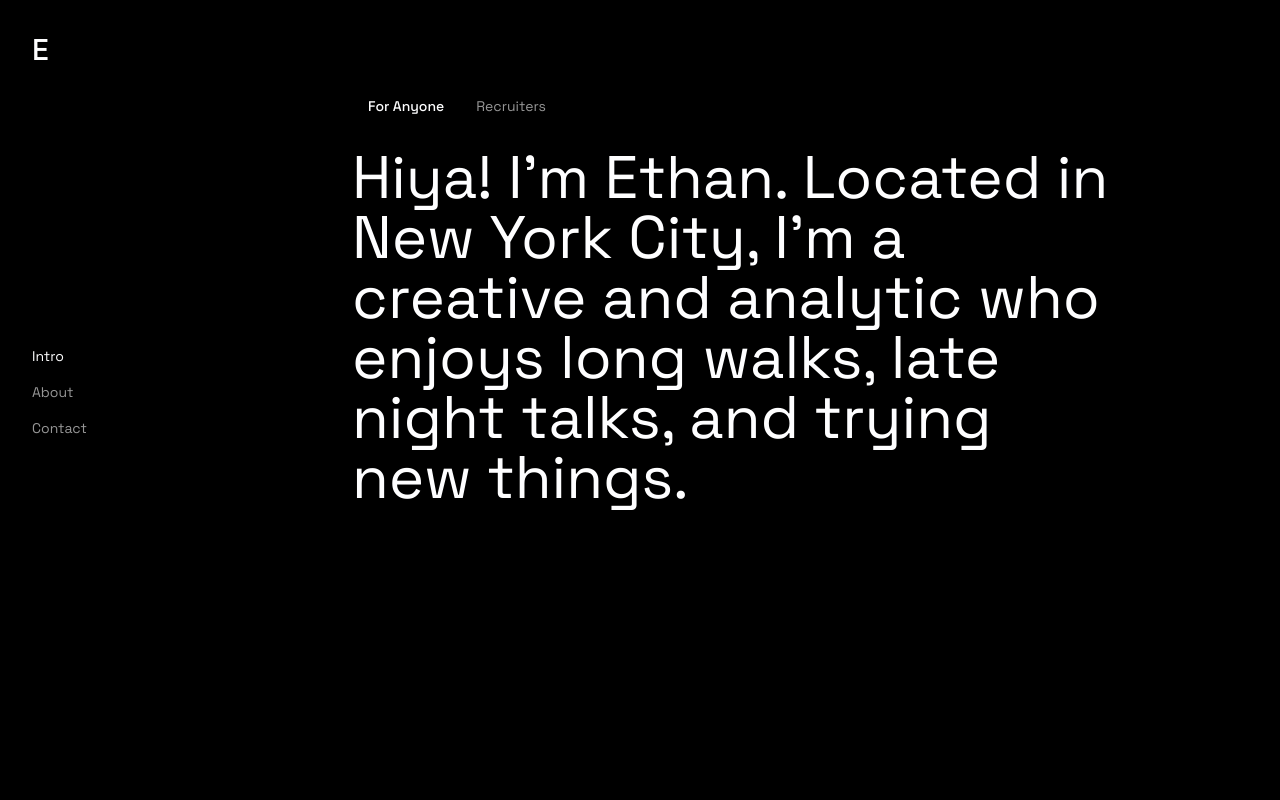
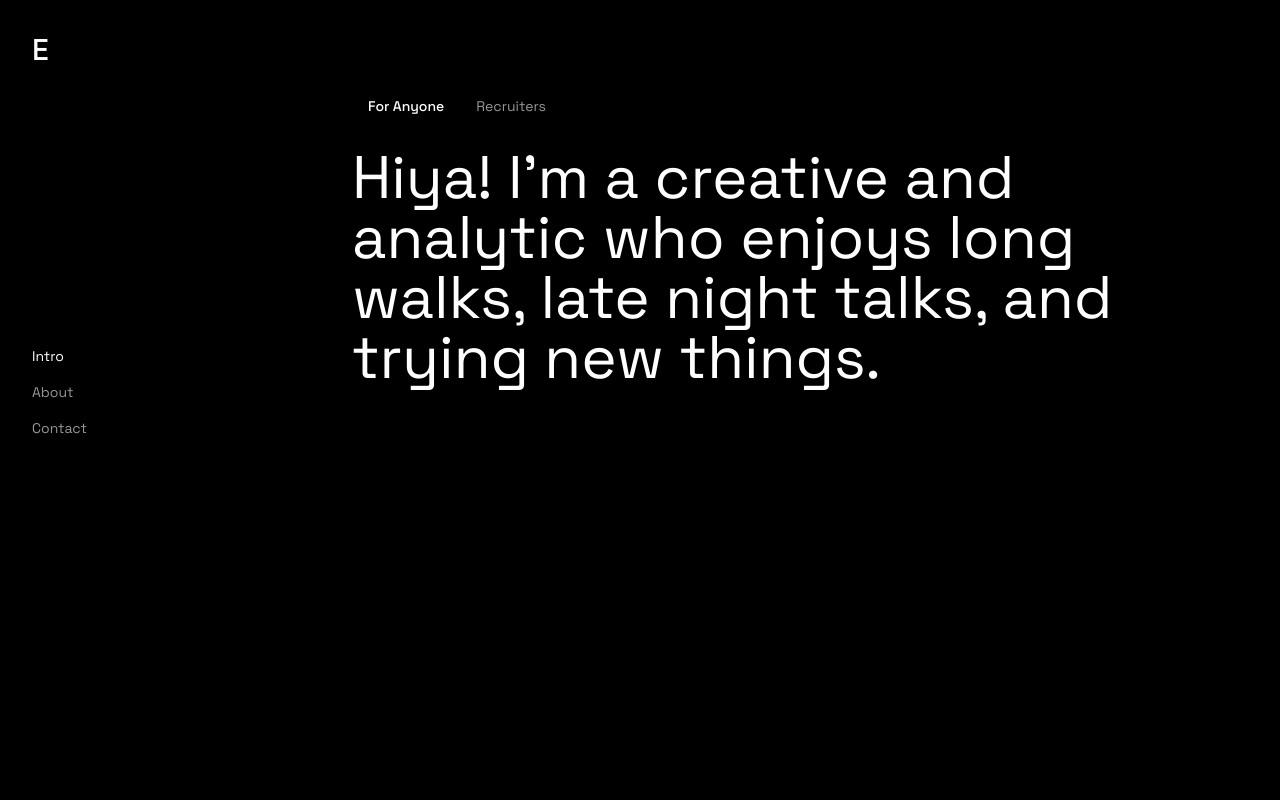
Before and after one commit to ethanwhyy/ethanwhyy.github.io, a Next.js app: page / in a window 1280 px wide. Shown: the top 800 px of the page. Built offline with nearby package versions, Linux system fonts and the light colour scheme.

Commit message:
updating formatting

```diff
--- a/app/page.tsx
+++ b/app/page.tsx
@@ -26,7 +26,7 @@
       title: "For Anyone",
       description: (
         <>
-          Hiya! I'm Ethan. Located in New York City, I'm a creative and analytic who enjoys long walks, late night talks, and trying new things.
+          Hiya! I'm a creative and analytic who enjoys long walks, late night talks, and trying new things.
         </>
       ),
       skills: [""]
@@ -217,8 +217,6 @@
                 )}
               </AnimatePresence>
 
-              {/* WAS HERE 2 */}
-
               {/* Desktop Navigation */}
               <nav className="hidden md:block fixed left-8 top-1/2 -translate-y-1/2 z-40">
                 {sections.map(({ id, title }) => (
@@ -239,8 +237,6 @@
 
               {/* Main Content */}
               <main className="flex-grow">
-                {/* WAS HERE */}
-
                 <section id="intro" className="min-h-screen px-4 md:px-24 pt-24">
                   <div className="ml-12 md:ml-64"> {/* Shift entire block to the right */}
                     {/* Header Navigation */}
```
Lines whose indentation alone changed are shown as unchanged.
